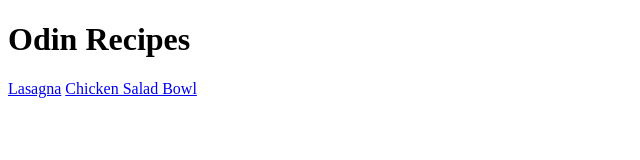
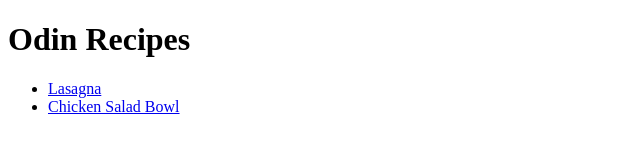
Before and after one commit to samkaz21/odin-recipes, a plain HTML site: page index.html in a window 1280 px wide. Shown: the whole page, without its empty margins (0-640 px from the left). Drawn offline with Linux system fonts and the light colour scheme.

Commit message:
added recipes as listitems in ul in index

```diff
--- a/index.html
+++ b/index.html
@@ -7,9 +7,10 @@
 </head>
 <body>
     <h1>Odin Recipes</h1>
-    <a href="recipes/lasagna.html">Lasagna</a>
-    <a href="recipes/chicken-salad.html">Chicken Salad Bowl</a>
-
+    <ul>
+        <li><a href="recipes/lasagna.html">Lasagna</a></li>
+        <li><a href="recipes/chicken-salad.html">Chicken Salad Bowl</a></li>
+    </ul>
 
 </body>
 </html>
```
